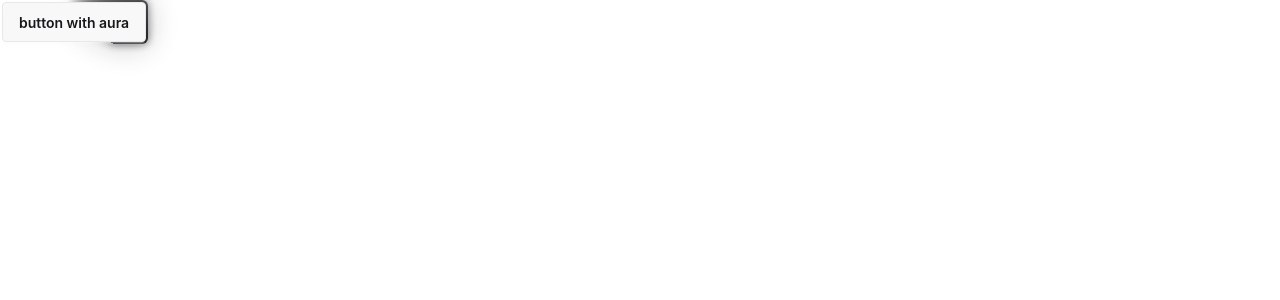
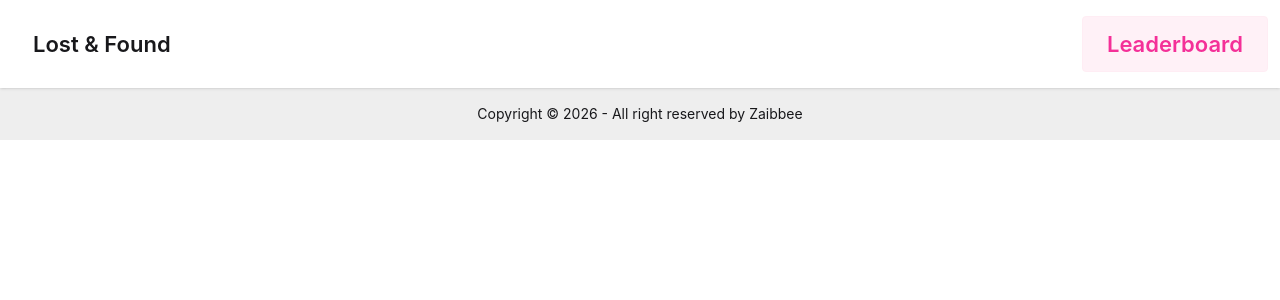
Before and after one commit to Zaibbee69/hidden-object-game, a React (Vite) app in the folder frontend/: page / in a window 1280 px wide. Shown: the top 300 px of the page. Built offline with nearby package versions, Linux system fonts and the light colour scheme.

Commit message:
Project Layout Frontend

```diff
--- a/frontend/package.json
+++ b/frontend/package.json
@@ -15,6 +15,7 @@
     "react": "^19.2.8",
     "react-dom": "^19.2.8",
     "react-router": "^8.3.0",
+    "react-zoom-pan-pinch": "^4.0.3",
     "tailwindcss": "^4.3.3"
   },
   "devDependencies": {
--- a/frontend/src/App.jsx
+++ /dev/null
@@ -1,11 +0,0 @@
-function App() {
-  return (
-    <>
-      <div className="aura">
-        <button className="btn">button with aura</button>
-      </div>
-    </>
-  );
-}
-
-export default App;
--- /dev/null
+++ b/frontend/src/components/Footer.jsx
@@ -0,0 +1,11 @@
+export default function Footer() {
+  return (
+    <footer className="footer sm:footer-horizontal footer-center bg-base-300 text-base-content p-4">
+      <aside>
+        <p>
+          Copyright © {new Date().getFullYear()} - All right reserved by Zaibbee
+        </p>
+      </aside>
+    </footer>
+  );
+}
--- /dev/null
+++ b/frontend/src/components/Game.jsx
@@ -0,0 +1,9 @@
+import PlayGround from "./PlayGround";
+
+export default function Game() {
+  return (
+    <section className="game">
+      <PlayGround />
+    </section>
+  );
+}
--- /dev/null
+++ b/frontend/src/components/Navbar.jsx
@@ -0,0 +1,28 @@
+import { Link } from "react-router";
+
+export default function Navbar() {
+  return (
+    <div className="navbar bg-base-100 shadow-sm">
+      <div className="flex-1">
+        <Link
+          to="/"
+          className="btn btn-ghost btn-xs sm:btn-sm md:btn-md lg:btn-lg xl:btn-xl"
+        >
+          Lost & Found
+        </Link>
+      </div>
+      <div className="flex-none">
+        <ul className="menu menu-horizontal px-1">
+          <li>
+            <Link
+              to="/leaderboard"
+              className="btn btn-soft btn-secondary btn-xs sm:btn-sm md:btn-md lg:btn-lg xl:btn-xl"
+            >
+              Leaderboard
+            </Link>
+          </li>
+        </ul>
+      </div>
+    </div>
+  );
+}
--- /dev/null
+++ b/frontend/src/components/PlayGround.jsx
@@ -0,0 +1,7 @@
+export default function PlayGround() {
+  return (
+    <div className="playground">
+      <img />
+    </div>
+  );
+}
--- a/frontend/src/main.jsx
+++ b/frontend/src/main.jsx
@@ -1,13 +1,17 @@
 import { StrictMode } from "react";
 import { createRoot } from "react-dom/client";
-import { BrowserRouter } from "react-router";
+import { BrowserRouter, Routes, Route } from "react-router";
 import "./index.css";
-import App from "./App.jsx";
+import App from "./pages/App.jsx";
+import Leaderboard from "./pages/Leaderboard.jsx";
 
 createRoot(document.getElementById("root")).render(
   <StrictMode>
     <BrowserRouter>
-      <App />
+      <Routes>
+        <Route index path="/" element={<App />} />
+        <Route path="/leaderboard" element={<Leaderboard />} />
+      </Routes>
     </BrowserRouter>
   </StrictMode>,
 );
--- /dev/null
+++ b/frontend/src/pages/App.jsx
@@ -0,0 +1,14 @@
+import Navbar from "../components/Navbar";
+import Footer from "../components/Footer";
+import Game from "../components/Game";
+function App() {
+  return (
+    <>
+      <Navbar />
+      <Game />
+      <Footer />
+    </>
+  );
+}
+
+export default App;
--- /dev/null
+++ b/frontend/src/pages/Leaderboard.jsx
@@ -0,0 +1,10 @@
+import Navbar from "../components/Navbar";
+
+export default function Leaderboard() {
+  return (
+    <div className="flex flex-col items-center justify-center min-h-screen py-2">
+      <h1 className="text-4xl font-bold mb-4">Leaderboard</h1>
+      <p className="text-lg text-gray-600">Coming soon...</p>
+    </div>
+  );
+}
```
Also changed, not shown: 1 other file (tests, documents, lock files or other folders).
